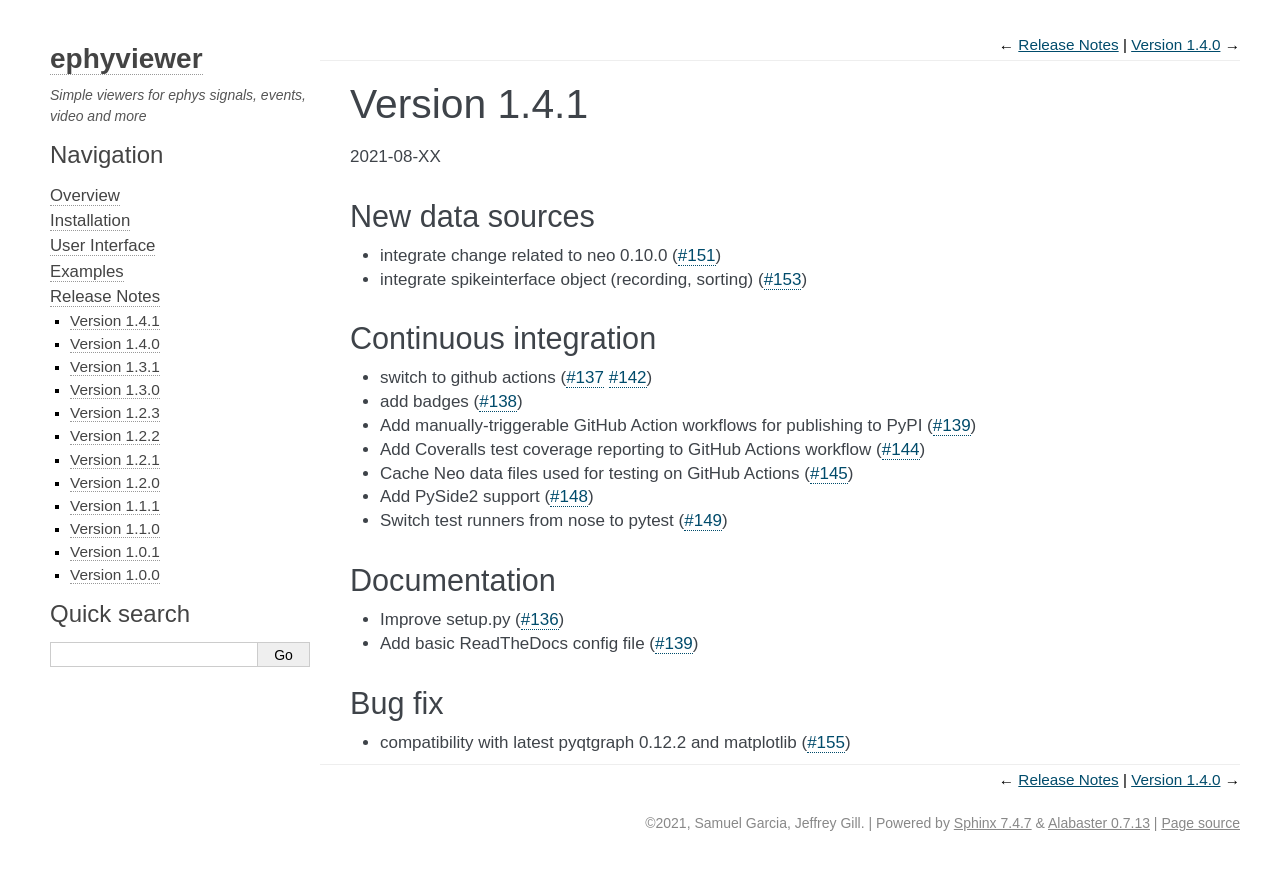
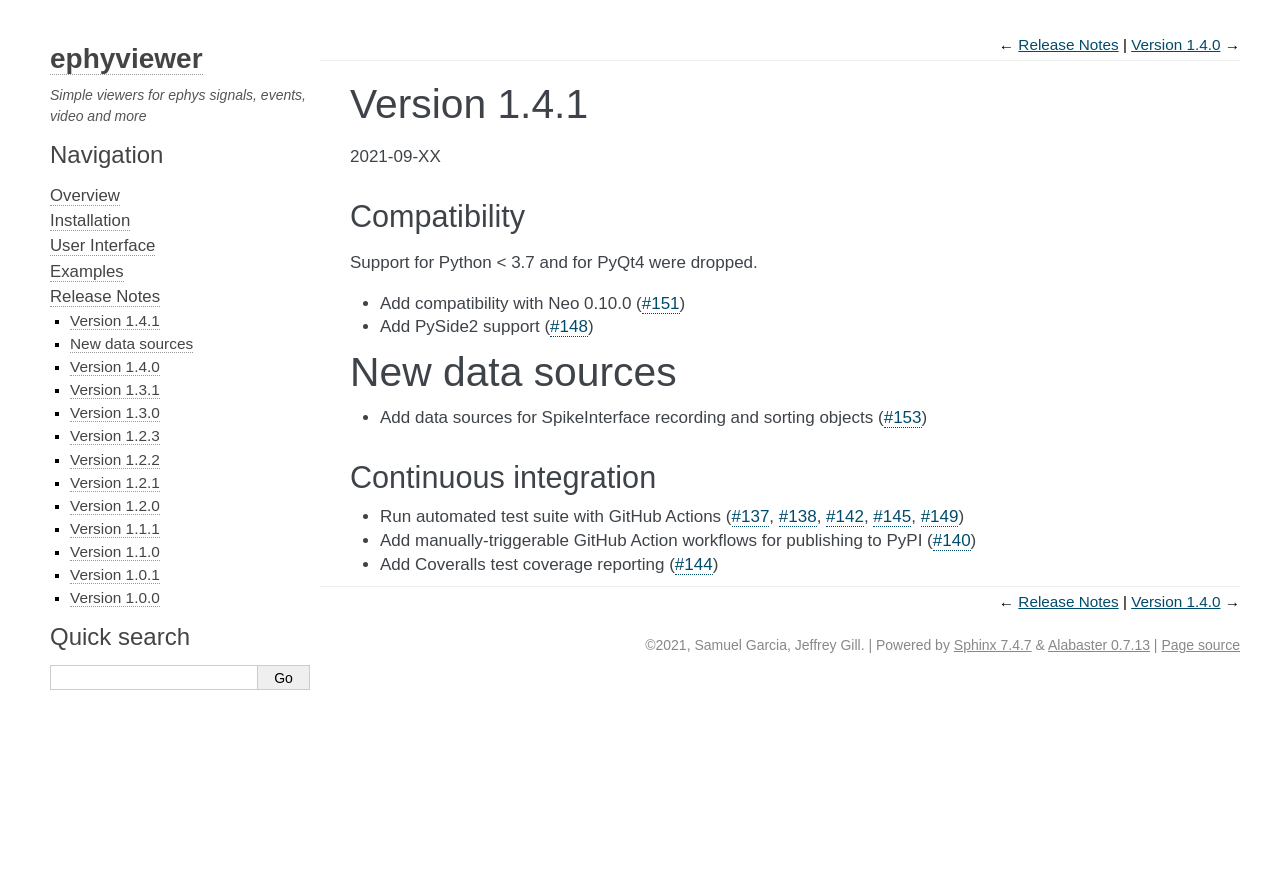
Before and after one commit to NeuralEnsemble/ephyviewer, a Sphinx documentation site: the page built from doc/releases/1.4.1.rst, in a window 1280 px wide. Shown: the top 870 px of the page. Built offline with Sphinx 7.4.7, drawn with Linux system fonts in a browser that asks for light colours.

Commit message:
Update release notes

```diff
--- a/doc/releases/1.4.1.rst
+++ b/doc/releases/1.4.1.rst
@@ -1,41 +1,33 @@
 Version 1.4.1
 -------------
 
-2021-08-XX
+2021-09-XX
 
+Compatibility
+.............
+
+Support for Python < 3.7 and for PyQt4 were dropped.
+
+* Add compatibility with Neo 0.10.0
+  (:pr:`151`)
+
+* Add PySide2 support
+  (:pr:`148`)
 
 New data sources
-................
+----------------
 
-* integrate change related to neo 0.10.0 (:pr:`151`)
-
-* integrate spikeinterface object (recording, sorting) (:pr:`153`)
+* Add data sources for SpikeInterface recording and sorting objects
+  (:pr:`153`)
 
 Continuous integration
 ......................
 
-* switch to github actions (:pr:`137` :pr:`142`)
+* Run automated test suite with GitHub Actions
+  (:pr:`137`, :pr:`138`, :pr:`142`, :pr:`145`, :pr:`149`)
 
-* add badges (:pr:`138`)
+* Add manually-triggerable GitHub Action workflows for publishing to PyPI
+  (:pr:`140`)
 
-* Add manually-triggerable GitHub Action workflows for publishing to PyPI (:pr:`139`)
-
-* Add Coveralls test coverage reporting to GitHub Actions workflow (:pr:`144`)
-
-* Cache Neo data files used for testing on GitHub Actions (:pr:`145`)
-
-* Add PySide2 support (:pr:`148`)
-
-* Switch test runners from nose to pytest (:pr:`149`)
-
-Documentation
-.............
-
-* Improve setup.py (:pr:`136`)
-
-* Add basic ReadTheDocs config file (:pr:`139`)
-
-Bug fix
-.......
-
-* compatibility with latest pyqtgraph 0.12.2 and matplotlib (:pr:`155`)
+* Add Coveralls test coverage reporting
+  (:pr:`144`)
```
